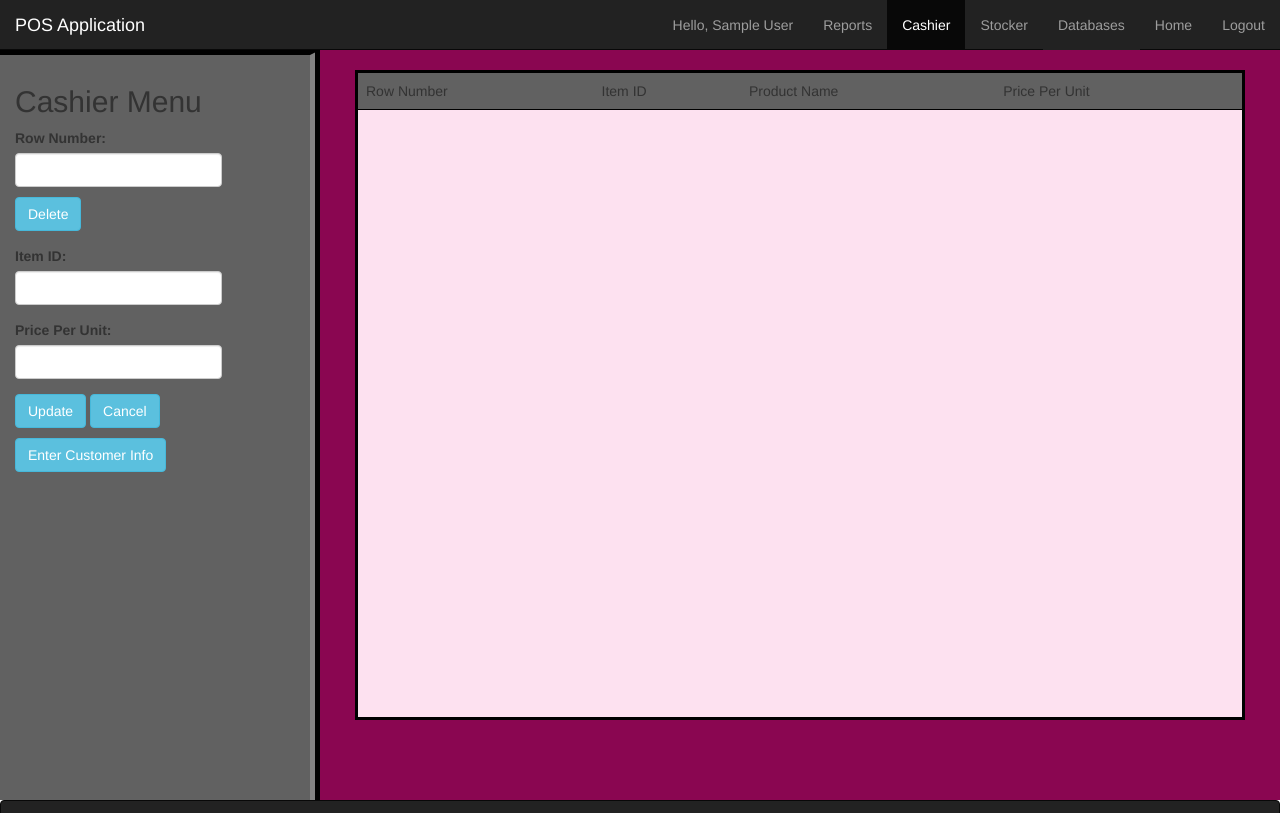
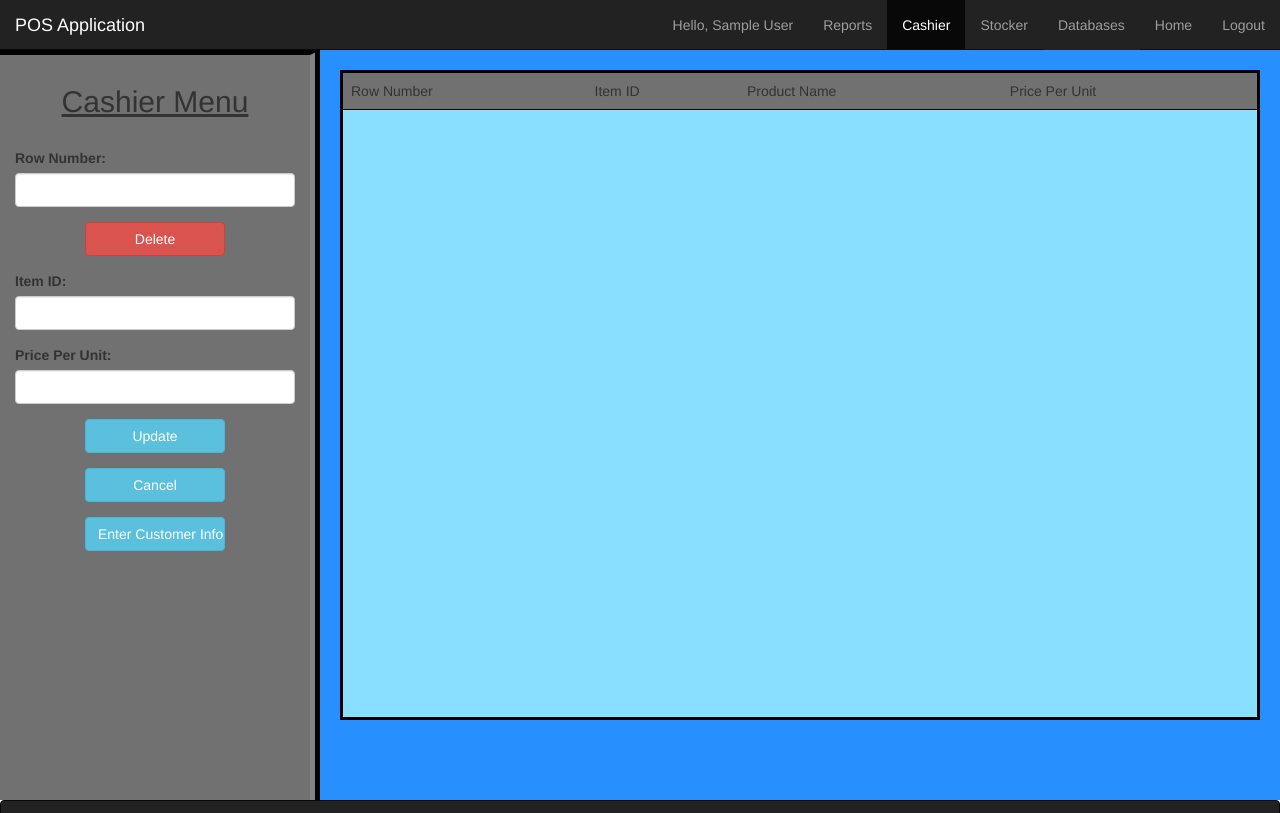
Before and after one commit to gioGats/CS2720-SE, a Flask app: page /cashier in a window 1280 px wide. Shown: the top 813 px of the page. Run offline with Flask 2, Linux system fonts and the light colour scheme; the visitor is signed in with stand-in values (Sample User, id 1); tables that the repository leaves empty hold one stand-in row (values such as "Sample post"); some libraries are stand-ins or nearby versions.

Commit message:
change color scheme; make side panels prettier

```diff
--- a/Flask-App/static/custom.css
+++ b/Flask-App/static/custom.css
@@ -14,20 +14,24 @@ nav.navbar					{border-radius:0px; margin:0px;}
 /************************************************************************************************************************************************
       SIDE PANEL STYLING
 ************************************************************************************************************************************************/
-#sidepanel					{background-color:#616161; border-color:black #2e2e2e; border-style:solid ridge none none; border-width:5px 10px 0px 0px; height:100%; position:relative;}
-.side-panel-top				{position:absolute; top:10px;}
-.side-panel-bot				{bottom:10px; position:absolute;}
+#sidepanel							{background-color:#717171; border-color:black #2e2e2e; border-style:solid ridge none none; border-width:5px 10px 0px 0px; height:100%; position:relative;}
+.side-panel-top						{position:relative; top:10px; width:100%;}
+.side-panel-bot						{bottom:10px; position:absolute;}
+button.side-panel-button			{display:block; width:50%; margin-left:auto; margin-right:auto;}
+h2.side-panel-header				{text-align:center; margin-bottom:30px;}
+label.side-panel-label				{display:block;}
+label.side-panel-label.emphasize 	{border: solid black 1px;}
 
 /************************************************************************************************************************************************
 	  MAIN PANEL STYLING
 ************************************************************************************************************************************************/
-#mainpanel					{background-color:#8A0651; height:100%;}
+#mainpanel					{background-color:#288fff; height:100%; padding: 20px;}
 
 /***********************************************************************************************************************************************
 	  TABLE STYLING
 ************************************************************************************************************************************************/
-#tablewindow				{background-color:#FDE1F0; border:3px solid black; height:650px; margin:20px; overflow-y:scroll;}
-.table-header				{background-color:#616161; border-bottom:1px solid black;}
+#tablewindow				{background-color:#88dfff; border:3px solid black; height:650px;}
+.table-header				{background-color:#717171; border-bottom:1px solid black;}
 
 /************************************************************************************************************************************************
 	  TABLE FORM STYLING
--- a/Flask-App/templates/base.html
+++ b/Flask-App/templates/base.html
@@ -17,43 +17,7 @@
             href="http://www.free-icons-download.net/images/green-dollar-sign-button-icon-12080.png"/>
   <style>
 
-      /* Author: Ethan Morisette
-/* Purpose: to add custom styling on top of the bootstrap styling
-/* Notes: please alphabetize selector properties for enhanced readability */
-
-html						{background-color:#000000;}
-#pagecontent				{height:750px; margin-top:50px; padding:0px;}
-
-/************************************************************************************************************************************************
-	  HEADER STYLING
-************************************************************************************************************************************************/
-nav.navbar					{border-radius:0px; margin:0px;}
-
-
-/************************************************************************************************************************************************
-      SIDE PANEL STYLING
-************************************************************************************************************************************************/
-#sidepanel					{background-color:#616161; border-color:black #2e2e2e; border-style:solid ridge none none; border-width:5px 10px 0px 0px; height:100%; position:relative;}
-.side-panel-top				{position:absolute; top:10px;}
-.side-panel-bot				{bottom:10px; position:absolute;}
-
-/************************************************************************************************************************************************
-	  MAIN PANEL STYLING
-************************************************************************************************************************************************/
-#mainpanel					{background-color:#8A0651; height:100%;}
-
-/***********************************************************************************************************************************************
-	  TABLE STYLING
-************************************************************************************************************************************************/
-#tablewindow				{background-color:#FDE1F0; border:3px solid black; height:650px; margin:20px; overflow-y:hidden;}
-.table-header				{background-color:#616161; border-bottom:1px solid black;}
-
-/************************************************************************************************************************************************
-	  TABLE FORM STYLING
-************************************************************************************************************************************************/
-#tableinput					{height:200px; margin:20px;}
-
-::-webkit-scrollbar {
+/*::-webkit-scrollbar {
   width: 6px;
   height: 6px;
 }
@@ -85,10 +49,48 @@ nav.navbar					{border-radius:0px; margin:0px;}
 }
 ::-webkit-scrollbar-corner {
   background: transparent;
-}
+}*/
 
 
+/* Author: Ethan Morisette
+/* Purpose: to add custom styling on top of the bootstrap styling
+/* Notes: please alphabetize selector properties for enhanced readability */
 
+html            {background-color:#000000;}
+#pagecontent        {height:750px; margin-top:50px; padding:0px;}
+
+/************************************************************************************************************************************************
+    HEADER STYLING
+************************************************************************************************************************************************/
+nav.navbar          {border-radius:0px; margin:0px;}
+
+
+/************************************************************************************************************************************************
+      SIDE PANEL STYLING
+************************************************************************************************************************************************/
+#sidepanel              {background-color:#717171; border-color:black #2e2e2e; border-style:solid ridge none none; border-width:5px 10px 0px 0px; height:100%; position:relative;}
+.side-panel-top           {position:relative; top:10px; width:100%;}
+.side-panel-bot           {bottom:10px; position:absolute;}
+button.side-panel-button      {display:block; width:50%; margin-left:auto; margin-right:auto;}
+h2.side-panel-header        {text-align:center; margin-bottom:30px;}
+label.side-panel-label        {display:block;}
+label.side-panel-label.emphasize  {border: solid black 1px;}
+
+/************************************************************************************************************************************************
+    MAIN PANEL STYLING
+************************************************************************************************************************************************/
+#mainpanel          {background-color:#288fff; height:100%; padding: 20px;}
+
+/***********************************************************************************************************************************************
+    TABLE STYLING
+************************************************************************************************************************************************/
+#tablewindow        {background-color:#88dfff; border:3px solid black; height:650px;}
+.table-header       {background-color:#717171; border-bottom:1px solid black;}
+
+/************************************************************************************************************************************************
+    TABLE FORM STYLING
+************************************************************************************************************************************************/
+#tableinput         {height:200px; margin:20px;}
 
 .dropbtn {
     background-color: #222;
--- a/Flask-App/templates/cashier.html
+++ b/Flask-App/templates/cashier.html
@@ -46,14 +46,14 @@
 {% block sidePanelContent %}
 	<div class="side-panel-top">
 
-		<h2>Cashier Menu</h2>
+		<h2 class="side-panel-header"><u>Cashier Menu</u></h2>
 		<form id="cashierForm" method=post>
 			<div class="form-group">
 				<label for="row-number-input">Row Number: </label>
 				<input type="number" class="form-control" name="row_number" min=1>
-                <div style="padding-top: 10px;">
-				<button type="submit" class="btn btn-info" formid="cashierForm" formaction="{{ url_for('cashierDeleteRow') }}" formmethod="post">Delete</button>
-                    </div>
+			</div>
+			<div class="form-group">
+				<button type="submit" class="btn btn-danger side-panel-button" formid="cashierForm" formaction="{{ url_for('cashierDeleteRow') }}" formmethod="post">Delete</button>
 			</div>
 
 			<div class="form-group">
@@ -66,13 +66,15 @@
 				<input type="number" class="form-control" name="price_per_unit">
 			</div>
 
-			<button type="submit" class="btn btn-info" formid="cashierForm" formaction="{{ url_for('cashierAddRow') }}" formmethod="post">Update</button>
-			<button type="submit" class="btn btn-info" formid="cashierForm" formaction="{{ url_for('cashierCancel') }}" formmethod="post">Cancel</button>
+			<div class="form-group">
+				<button type="submit" class="btn btn-info side-panel-button" formid="cashierForm" formaction="{{ url_for('cashierAddRow') }}" formmethod="post">Update</button>
+			</div>
+			<div class="form-group">
+				<button type="submit" class="btn btn-info side-panel-button" formid="cashierForm" formaction="{{ url_for('cashierCancel') }}" formmethod="post">Cancel</button>
+  			</div>
     	</form>
-        <div style="padding-top: 10px;">
-            <form action="{{ url_for('enterCustomerInfo') }}" method=post>
-                </div>
-			<button type="submit" class="btn btn-info">Enter Customer Info</button>
+        <form action="{{ url_for('enterCustomerInfo') }}" method=post>
+			<button type="submit" class="btn btn-info side-panel-button">Enter Customer Info</button>
 		</form>
 	</div>
 {% endblock %}
--- a/Flask-App/templates/login.html
+++ b/Flask-App/templates/login.html
@@ -47,6 +47,7 @@
 
 {% block content %}
   <div id="pagecontent">
+    <div id="mainpanel">
 
       <center>
       <h1 style="font-size: 20px;">Please Login</h1>
@@ -73,8 +74,8 @@
             {% endif %}
           </span>
         </p>
-      <button class="btn btn-sm btn-success" type="submit">Log In</button>
-        <a class="btn btn-sm btn-success" type="button" href="/logout">Logout</a>
+        <button class="btn btn-sm btn-info" type="submit">Log In</button>
+          <a class="btn btn-sm btn-info" type="button" href="/logout">Logout</a>
       </form>
 
               <br>
@@ -83,4 +84,5 @@
               <p>After login, you should be able to hit the link and go to the welcome page without logging in again.</p>
       </center>
     </div>
+  </div>
 {% endblock %}
```
Also changed, not shown: Flask-App/templates/databasetemplate.html (+5 -5 lines), Flask-App/templates/stocker.html (+15 -8 lines). Lines whose indentation alone changed are shown as unchanged.
